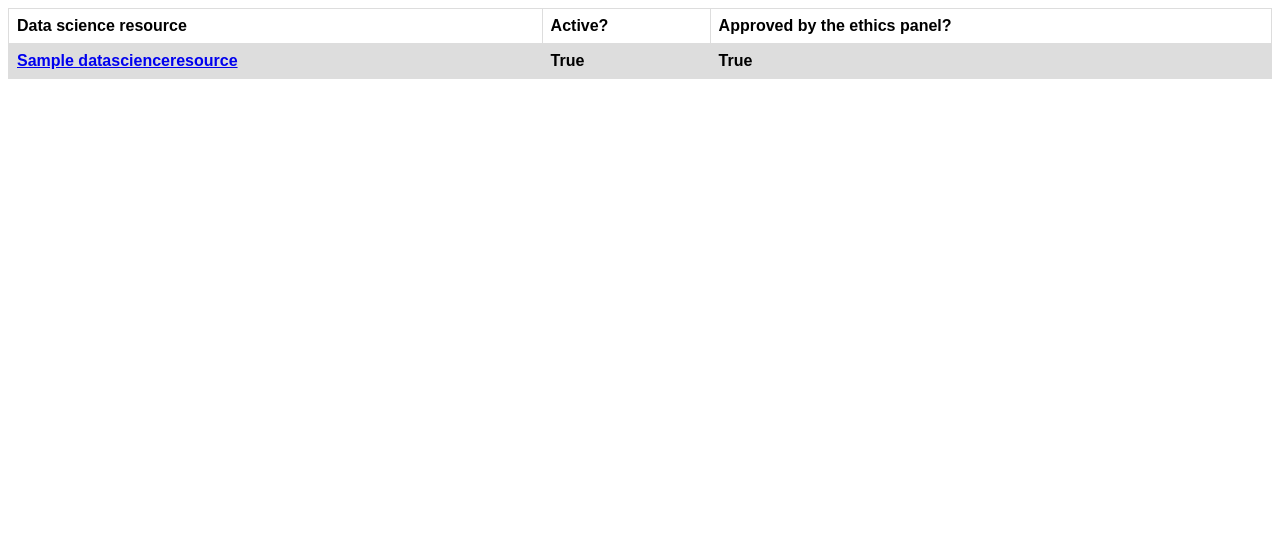
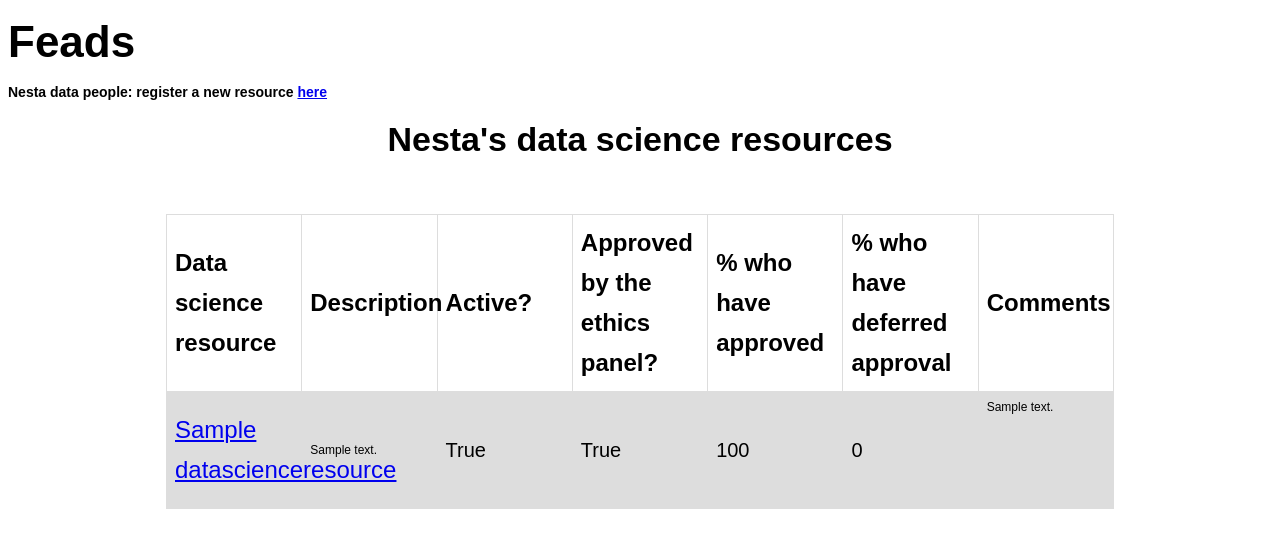
Before and after one commit to nestauk/feads, a Django app: page / in a window 1280 px wide. Shown: the top 548 px of the page. Run offline with Django 3.2, Linux system fonts and the light colour scheme; tables that the repository leaves empty hold one stand-in row (values such as "Sample post"); lists and menus that the app fills with data are empty.

Commit message:
Made the styles nice

```diff
--- /dev/null
+++ b/feads/feads_main/static/feads_main/style.css
@@ -0,0 +1,81 @@
+h1 { font-family: "Century Gothic", CenturyGothic, AppleGothic, sans-serif; font-size: 44px; font-style: normal; font-variant: normal; font-weight: 700; line-height: 26.4px; }
+
+h2 { font-family: "Century Gothic", CenturyGothic, AppleGothic, sans-serif; font-size: 34px; font-style: normal; font-variant: normal; font-weight: 700; line-height: 20.4px; }
+
+h3, form, textarea { font-family: "Century Gothic", CenturyGothic, AppleGothic, sans-serif; font-size: 14px; font-style: normal; font-variant: normal; font-weight: 700; line-height: 15.4px; }
+
+p, ul { font-family: "Century Gothic", CenturyGothic, AppleGothic, sans-serif; font-size: 14px; font-style: normal; font-variant: normal; font-weight: 400; line-height: 20px; }
+
+blockquote { font-family: "Century Gothic", CenturyGothic, AppleGothic, sans-serif; font-size: 21px; font-style: normal; font-variant: normal; font-weight: 400; line-height: 30px; }
+
+pre { font-family: "Century Gothic", CenturyGothic, AppleGothic, sans-serif; font-size: 13px; font-style: normal; font-variant: normal; font-weight: 400; line-height: 18.5714px; }
+
+
+table {
+    border-collapse: collapse;
+    width: 75%;
+    margin: auto;
+    font-family: "Century Gothic", CenturyGothic, AppleGothic, sans-serif;
+    font-size: 20px;
+    font-style: normal;
+    font-variant: normal;
+    font-weight: 400;
+    line-height: 40px;
+    table-layout: fixed;
+}
+
+td, th {
+    border: 1px solid #dddddd;
+    text-align: left;
+    padding: 8px;
+    width: 100px;
+}
+
+tr:nth-child(even) {
+    background-color: #dddddd;
+}
+
+tr:first-child, td:first-child { font-size: 24px; }
+
+.noselect {
+  -webkit-touch-callout: none; /* iOS Safari */
+    -webkit-user-select: none; /* Safari */
+     -khtml-user-select: none; /* Konqueror HTML */
+       -moz-user-select: none; /* Firefox */
+        -ms-user-select: none; /* Internet Explorer/Edge */
+            user-select: none; /* Non-prefixed version, currently
+                                  supported by Chrome and Opera */
+}
+
+h1 a {
+    color:inherit;
+    text-decoration: none;
+}
+
+
+ul {
+    float: right;
+    list-style-type: none;
+    margin: 0;
+    padding: 0;
+    overflow: hidden;
+    background-color: #333;
+    width: 150px;
+}
+
+li {
+    text-align: center;
+    color: white;
+}
+
+li a {
+    display: block;
+    color: white;
+    text-align: center;
+    padding: 14px 16px;
+    text-decoration: none;
+}
+
+li a:hover {
+    background-color: #111;
+}
--- a/feads/feads_main/templates/feads_main/active_resources.html
+++ b/feads/feads_main/templates/feads_main/active_resources.html
@@ -1,39 +1,52 @@
+{% load static %}
+
 <!DOCTYPE html>
 <html>
+  <!-- Headers -->
   <head>
-<style>
-table {
-    font-family: arial, sans-serif;
-    border-collapse: collapse;
-    width: 100%;
-}
+    <link rel="stylesheet" type="text/css" href="{% static 'feads_main/style.css' %}">
+  </head>
 
-td, th {
-    border: 1px solid #dddddd;
-    text-align: left;
-    padding: 8px;
-}
-
-tr:nth-child(even) {
-    background-color: #dddddd;
-}
-</style>
-</head>
+  <!-- Body -->
   <body>
 
+    <h1 class="noselect"> Feads </h1>
+    <h3 class="noselect">
+      Nesta data people: register a new resource
+      <a href="{% url 'admin:index' %}"> here </a>
+    </h3>
+
+    <h2 style="text-align:center"> Nesta's data science resources </h2>
+    <br><br>
+
+    <!-- Table of results -->
     <table>
       <tr>
 	<th>Data science resource</th>
+	<th>Description</th>
 	<th>Active?</th>
 	<th>Approved by the ethics panel?</th>
+	<th>% who have approved</th>
+	<th>% who have deferred approval</th>
+	<th>Comments</th>
       </tr>
-  {% for dsr in dsr_list %}
+      <!-- Iterate over results -->
+      {% for obj in dsr_list %}
       <tr>
-    <th><a href="jury/{{ dsr.title }}"> {{ dsr.title }}</a></th>
-    <th>{{ dsr.active }}</th>
-    <th>{{ dsr.approved }}</th>
+	<td><a href="jury/{{ obj.0.title }}"> {{ obj.0.title }}</a></td>
+	<td style="overflow-y: scroll; font-size: 12px;">{{ obj.0.description }}</td>
+	<td>{{ obj.0.active }}</td>
+	<td>{{ obj.0.approved }}</td>
+	<td>{{ obj.1 }}</td>
+	<td>{{ obj.2 }}</td>
+	<!--<td> <div style="overflow: hidden; font-size: 12px; height=10px;">{{ obj.3 }}</div></td>-->
+	<td style="width: 200px;"><div style="height:100px; overflow:scroll; font-size: 12px; line-height: 14px;">{{ obj.3 }}</div></td>
+
       {% empty %}
-    <th>Sorry, no resources in this list.</th>
+	<td>Sorry, no resources in this list.</td>
       </tr>
       {% endfor %}
     </table>
+
+  </body>
+</html>
--- a/feads/feads_main/views.py
+++ b/feads/feads_main/views.py
@@ -3,6 +3,7 @@
 from .models import DataScienceResource
 from .models import Decisions
 from django.contrib.auth.decorators import login_required
+from collections import Counter
 
 
 @login_required
@@ -47,5 +48,21 @@
 
 
 def active_resources(request):
-    context = {"dsr_list" : DataScienceResource.objects.all()}
+    decision_field = Decisions._meta.get_field('comment')
+    dsr_list = []
+    for dsr in DataScienceResource.objects.all():
+        approvals = []
+        comments = []
+        n = 0
+        for decision in Decisions.objects.filter(resource=dsr):
+            print(decision)
+            n += 1
+            if decision.comment != decision_field.default:
+                approvals.append(decision.decision)
+                comments.append(decision.comment)
+        counts = Counter(approvals)
+        dsr_list.append((dsr, "{:3.0f}".format(100*counts[True]/n),
+                         "{:3.0f}".format(100*counts[False]/n),
+                         "\n\n".join(comments)))
+    context = {"dsr_list": dsr_list}
     return render(request, 'feads_main/active_resources.html', context=context)
```
Also changed, not shown: feads/feads_main/templates/feads_main/index.html (+20 -34 lines), 1 other file. Lines whose indentation alone changed are shown as unchanged.
